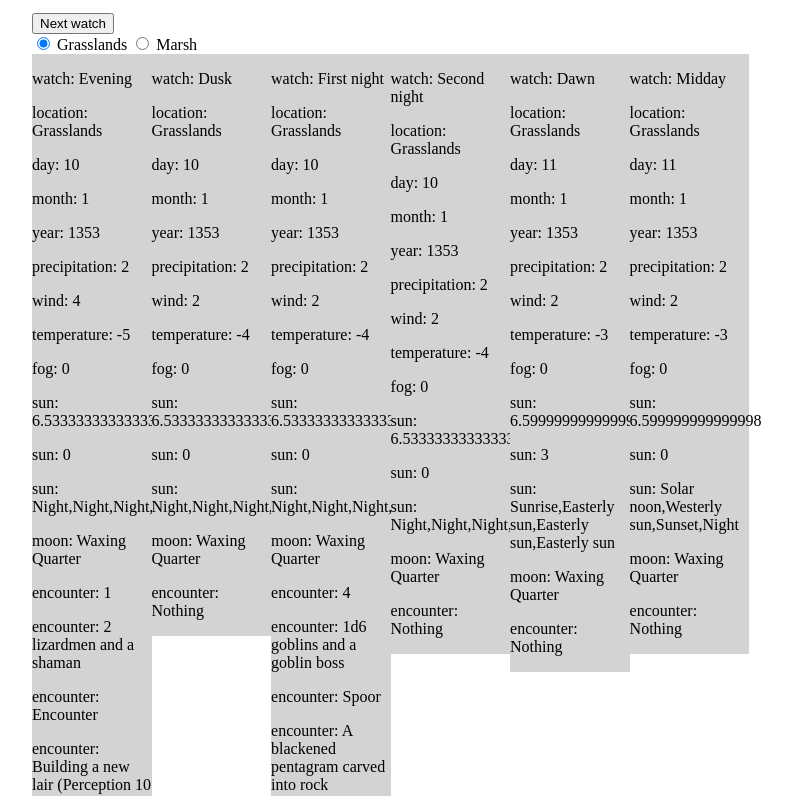
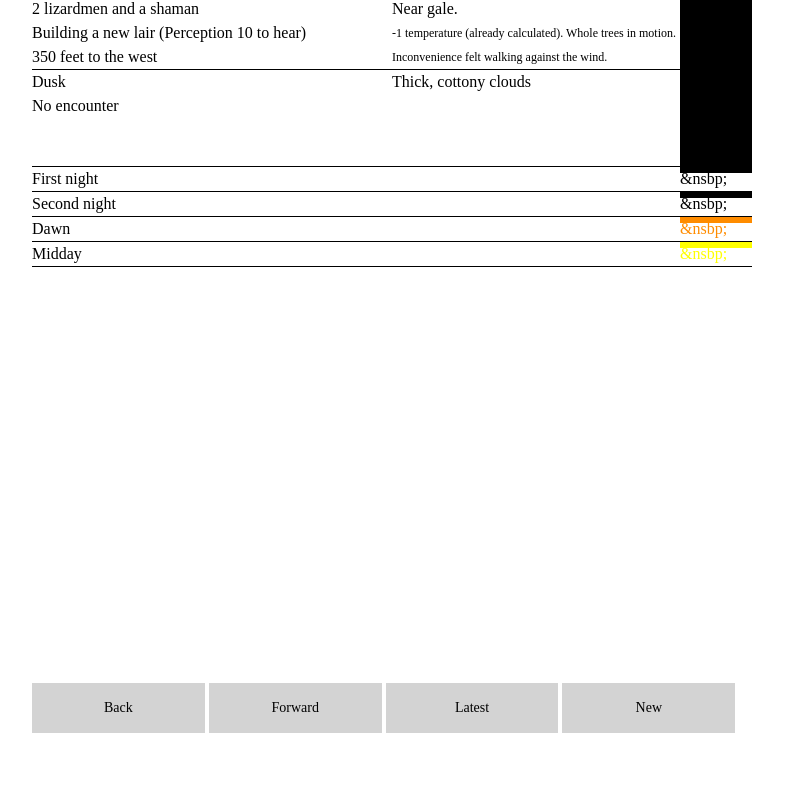
Before and after one commit to OleSkaar/riefenheim, a website: page public/index.html in a window 1280 px wide. Shown: the part 67-863 px from the top of the page, without its empty margins (248-1040 px from the left). After the commit the page ends 800 px from the top, so only its background shows below. Drawn offline with Linux system fonts and the light colour scheme.

Commit message:
Started work on the UI in new branch.

```diff
--- a/public/index.html
+++ b/public/index.html
@@ -6,9 +6,78 @@
     <meta name="viewport" content="width=device-width, initial-scale=1, maximum-scale=1.0, user-scalable=no">
     </head>
 <body>
+
+
+<div class="container">
+    <div class="grid-item"><h1>Riefenheim</h1></div>
+    <div class="grid-item">12/12/1352</div>
+    <div class="grid-item"><img src="hamburger_icon.svg"></div>
+    <div class="grid-item">
+        <p>Evening</p>
+        <p>2 lizardmen and a shaman</p>
+        <p>Building a new lair (Perception 10 to hear)</p>
+        <p>350 feet to the west</p>
+    </div>
+    <div class="grid-item">
+        <p>Thick, cottony clouds</p>
+        <p>Near gale.</p>
+        <p style="font-size: 12px">-1 temperature (already calculated). Whole trees in motion. Inconvenience felt walking against the wind.</p>
+    </div>
+    <div class="grid-item">
+        <div class="sun night">&nsbp;</div>
+        <div class="sun night">&nsbp;</div>
+        <div class="sun night">&nsbp;</div>
+        <div class="sun night">&nsbp;</div>
+    </div>
+    <div class="grid-item">
+        <p>Dusk</p>
+        <p>No encounter</p>
+    </div>
+    <div class="grid-item">
+        <p>Thick, cottony clouds</p>
+    </div>
+    <div class="grid-item">
+        <div class="sun night">&nsbp;</div>
+        <div class="sun night">&nsbp;</div>
+        <div class="sun night">&nsbp;</div>
+        <div class="sun night">&nsbp;</div>
+    </div>
+    <div class="grid-item">First night</div>
+    <div class="grid-item"></div>
+    <div class="grid-item">
+        <div class="sun night">&nsbp;</div>
+    </div>
+    <div class="grid-item">Second night</div>
+    <div class="grid-item"></div>
+    <div class="grid-item">
+        <div class="sun night">&nsbp;</div>
+    </div>
+    <div class="grid-item">Dawn</div>
+    <div class="grid-item"></div>
+    <div class="grid-item">
+        <div class="sun sunset">&nsbp;</div>
+    </div>
+    <div class="grid-item">Midday</div>
+    <div class="grid-item"></div>
+    <div class="grid-item">
+        <div class="sun noon">&nsbp;</div>
+    </div>
+</div>
+
+<div id="buttons">
+    <button>Back</button>
+    <button>Forward</button>
+    <button>Latest</button>
+    <button>New</button>
+</div>
+
+<!--
 <header id="header">
-    <h1 id="name">Riefenheim</h1>
+    <div class="fiftyPercent"><p id="name">Riefenheim</p></div>
+    <div class="fourtyPercent"><p id="date">12/12/1352</p></div>
+    <div class="tenPercent"><p id="menu">M</p></div>
 </header>
+
 
 <button id="nextWatch">Next watch</button>
 
@@ -21,15 +90,7 @@
         <label for="marsh">Marsh</label>
     </div>
 </form>
-
-<section id="main">
-    <div id="1" class="results">1</div>
-    <div id="2" class="results">2</div>
-    <div id="3" class="results">3</div>
-    <div id="4" class="results">4</div>
-    <div id="5" class="results">5</div>
-    <div id="6" class="results">6</div>
-    </section>
+!-->
 
 <script src="script.js"></script>
 
--- a/public/riefen.css
+++ b/public/riefen.css
@@ -1,16 +1,120 @@
+html, body, div, span, applet, object, iframe,
+h1, h2, h3, h4, h5, h6, p, blockquote, pre,
+a, abbr, acronym, address, big, cite, code,
+del, dfn, em, img, ins, kbd, q, s, samp,
+small, strike, strong, sub, sup, tt, var,
+b, u, i, center,
+dl, dt, dd, ol, ul, li,
+fieldset, form, label, legend,
+table, caption, tbody, tfoot, thead, tr, th, td,
+article, aside, canvas, details, embed,
+figure, figcaption, footer, header, hgroup,
+menu, nav, output, ruby, section, summary,
+time, mark, audio, video {
+	margin: 0;
+	padding: 0;
+	border: 0;
+	font-size: 100%;
+	font: inherit;
+	vertical-align: baseline;
+}
+/* HTML5 display-role reset for older browsers */
+article, aside, details, figcaption, figure,
+footer, header, hgroup, menu, nav, section {
+	display: block;
+}
+
 body {
+    line-height: 1.5em;
     max-width: 720px;
     width: 100%;
     margin-left: auto;
     margin-right: auto;
 }
 
+h1 {
+    font-size: 1.3em;
+    font-weight: 700;
+}
+
+button {
+    width: 24%;
+    height: 50px;
+    background: lightgrey;
+    font-family: inherit;
+    cursor: pointer;
+    font-size: 14px;
+    -webkit-transition: all 0.1s;
+	-moz-transition: all 0.1s;
+	-ms-transition: all 0.1s;
+	-o-transition: all 0.1s;
+	transition: all 0.1s;
+    display: inline;
+    padding: 0px;
+    margin: auto;
+    border: 0px;
+    -webkit-appearance: none;
+}
+
+.container {
+    display: grid;
+    grid-template-columns: [half] 50% [fourty] 40% [ten] 10%;
+}
+
+.grid-item {
+    border-bottom: 1px solid black;
+}
+
+.sun {
+    height: 25%
+}
+
+.night {
+    background-color: black;
+    color: black;
+}
+
+.sunrise {
+    background-color: coral;
+    color: coral;
+}
+
+.easterly {
+    background-color: lemonchiffon;
+    color: lemonchiffon;
+}
+
+.noon {
+    background-color: yellow;
+    color: yellow;
+}
+
+.westerly {
+    background-color: gold;
+    color: gold;
+}
+
+.sunset {
+    background-color: darkorange;
+    color: darkorange;
+}
 
 .results {
     background-color: lightgrey;
     width: 16.6%;
     float: left;
 }
+
+#buttons {
+    position: fixed;
+    width: 100%;
+    height: 50px;
+    bottom: 0;
+    max-width: 720px;
+    margin: auto;
+
+}
+
 #1 {
     float: left;
     background-color: lightgrey;
```
Also changed, not shown: public/data.json, public/hamburger_icon.svg (added).
